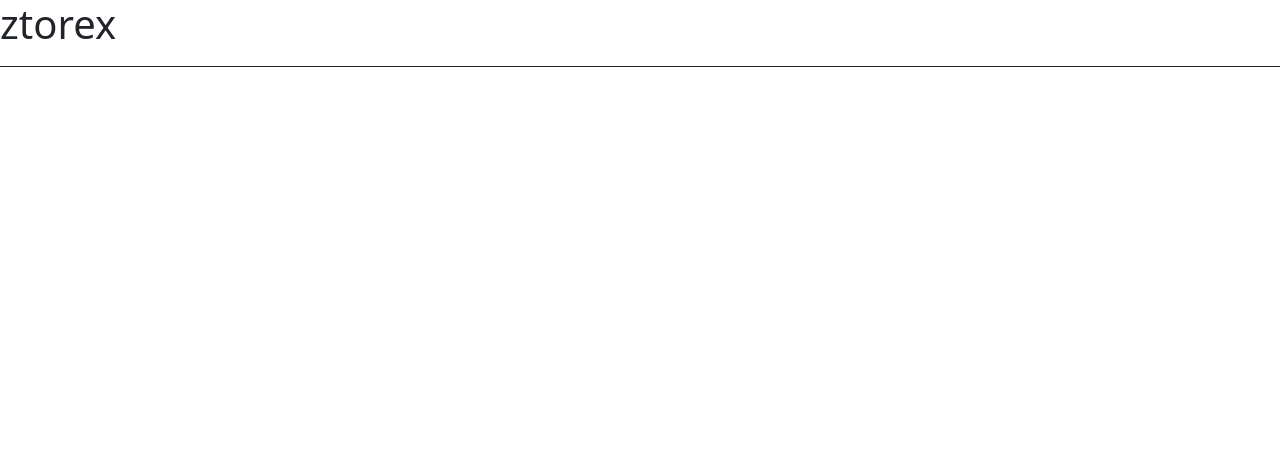
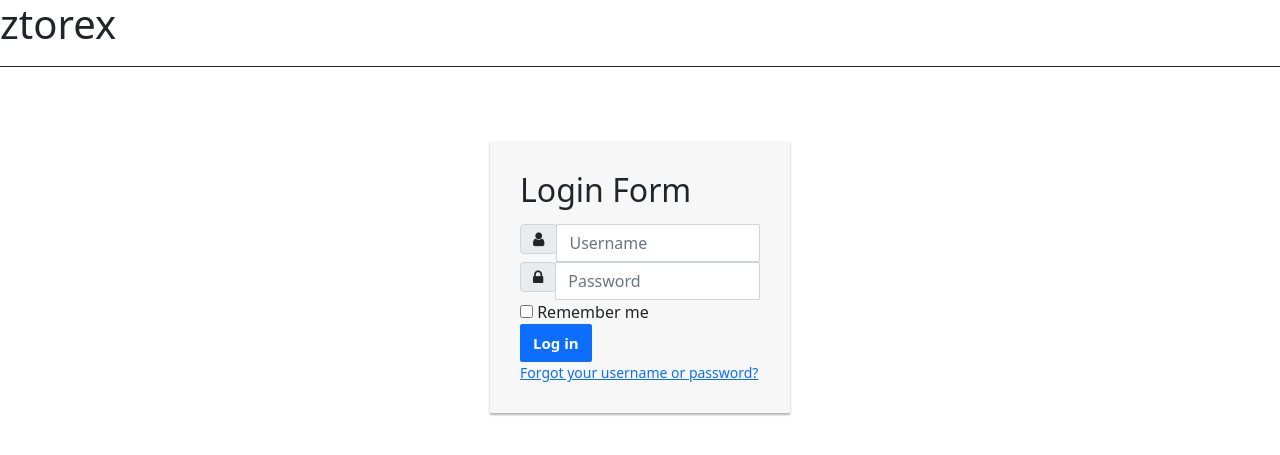
Before and after one commit to Arian27Kapllanaj/MyGallery-Website, a PHP site: page /login.php in a window 1280 px wide. Shown: the top 455 px of the page. Run offline with PHP 8.4, Linux system fonts and the light colour scheme.

Commit message:
adding login form and design

```diff
--- a/login.php
+++ b/login.php
@@ -1,7 +1,44 @@
 <link href="https://cdn.jsdelivr.net/npm/bootstrap@5.0.0-beta1/dist/css/bootstrap.min.css" rel="stylesheet" integrity="sha384-giJF6kkoqNQ00vy+HMDP7azOuL0xtbfIcaT9wjKHr8RbDVddVHyTfAAsrekwKmP1" crossorigin="anonymous">
 <link rel="stylesheet" href="login_style.css">
+<link rel="stylesheet" href="https://maxcdn.bootstrapcdn.com/font-awesome/4.7.0/css/font-awesome.min.css">
+<script src="https://code.jquery.com/jquery-3.5.1.min.js"></script>
+<script src="https://cdn.jsdelivr.net/npm/popper.js@1.16.0/dist/umd/popper.min.js"></script>
+<script src="https://stackpath.bootstrapcdn.com/bootstrap/4.5.0/js/bootstrap.min.js"></script>
 
-<header>
-    <h1>ztorex</h1>
-    <div class="line"></div>
-</header>
+    <header>
+        <h1>ztorex</h1>
+        <div class="line"></div>
+    </header>
+    <br>
+    <div class="login-form">
+    <form action="#" method="post">
+        <h2>Login Form</h2>
+        <div class="form-group">
+        	<div class="input-group">
+                <div class="input-group-prepend">
+                    <span class="input-group-text">
+                        <span class="fa fa-user"></span>
+                    </span>
+                </div>
+                <input type="text" class="form-control" placeholder="Username" required="required">
+            </div>
+        </div>
+		<div class="form-group">
+            <div class="input-group">
+                <div class="input-group-prepend">
+                    <span class="input-group-text">
+                        <i class="fa fa-lock"></i>
+                    </span>
+                </div>
+                <input type="password" class="form-control" placeholder="Password" required="required">
+            </div>
+        </div>
+        <label class="float-left form-check-label"><input type="checkbox"> Remember me</label>
+        <div class="form-group">
+            <button type="submit" class="btn btn-primary btn-block">Log in</button>
+        </div>
+        <div class="bottom-action clearfix">
+            <a href="#" class="float-right">Forgot your username or password?</a>
+        </div>
+    </form>
+</div>
--- a/login_style.css
+++ b/login_style.css
@@ -3,3 +3,38 @@
     border-bottom-style: solid;
     border-width: 1px;
 }
+
+.login-form {
+    width: 300px;
+    margin: 50px auto;
+}
+
+.login-form form {
+    margin-bottom: 15px;
+    background: #f7f7f7;
+    box-shadow: 0px 2px 2px rgba(0, 0, 0, 0.3);
+    padding: 30px;
+}
+
+.login-form h2 {
+    margin: 0 0 15px;
+}
+
+.form-control,
+.btn {
+    min-height: 38px;
+    border-radius: 2px;
+}
+
+.input-group-addon .fa {
+    font-size: 18px;
+}
+
+.btn {
+    font-size: 15px;
+    font-weight: bold;
+}
+
+.bottom-action {
+    font-size: 14px;
+}
```
